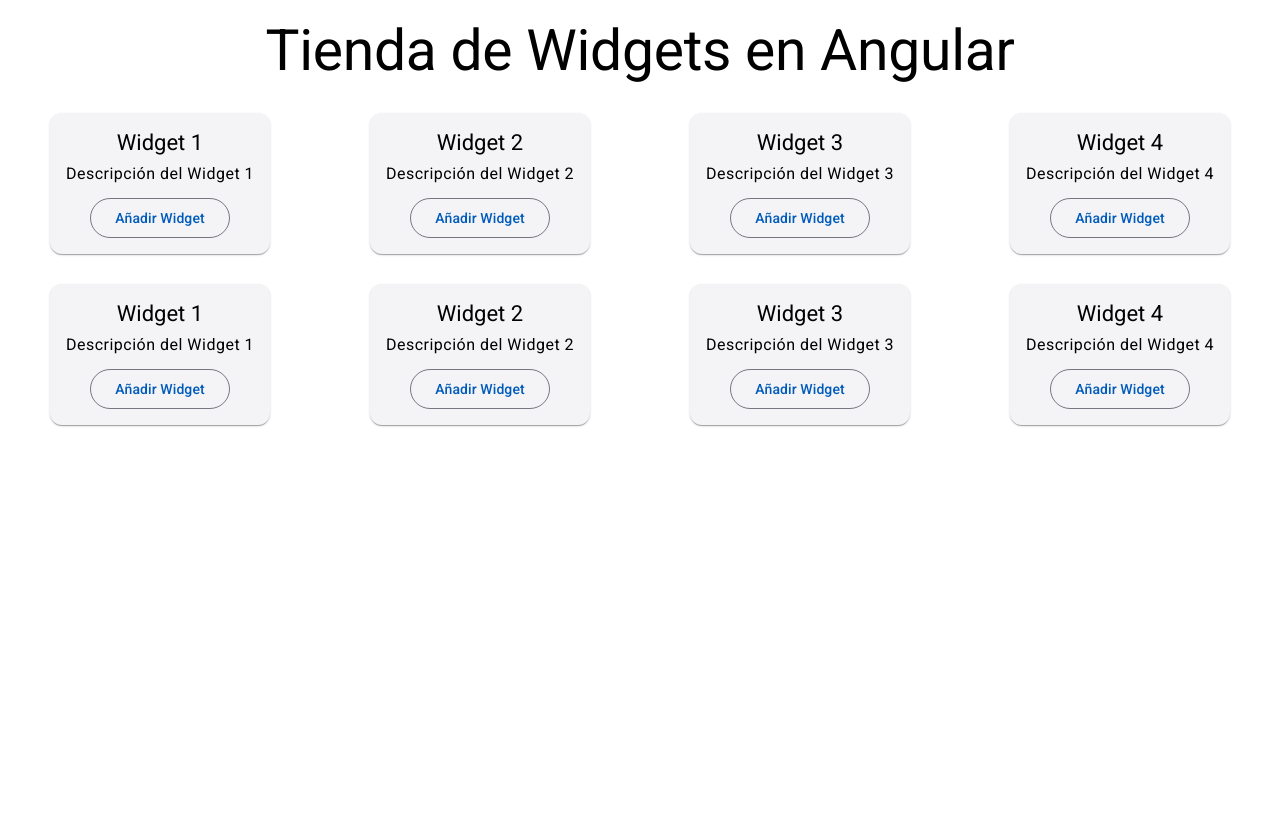
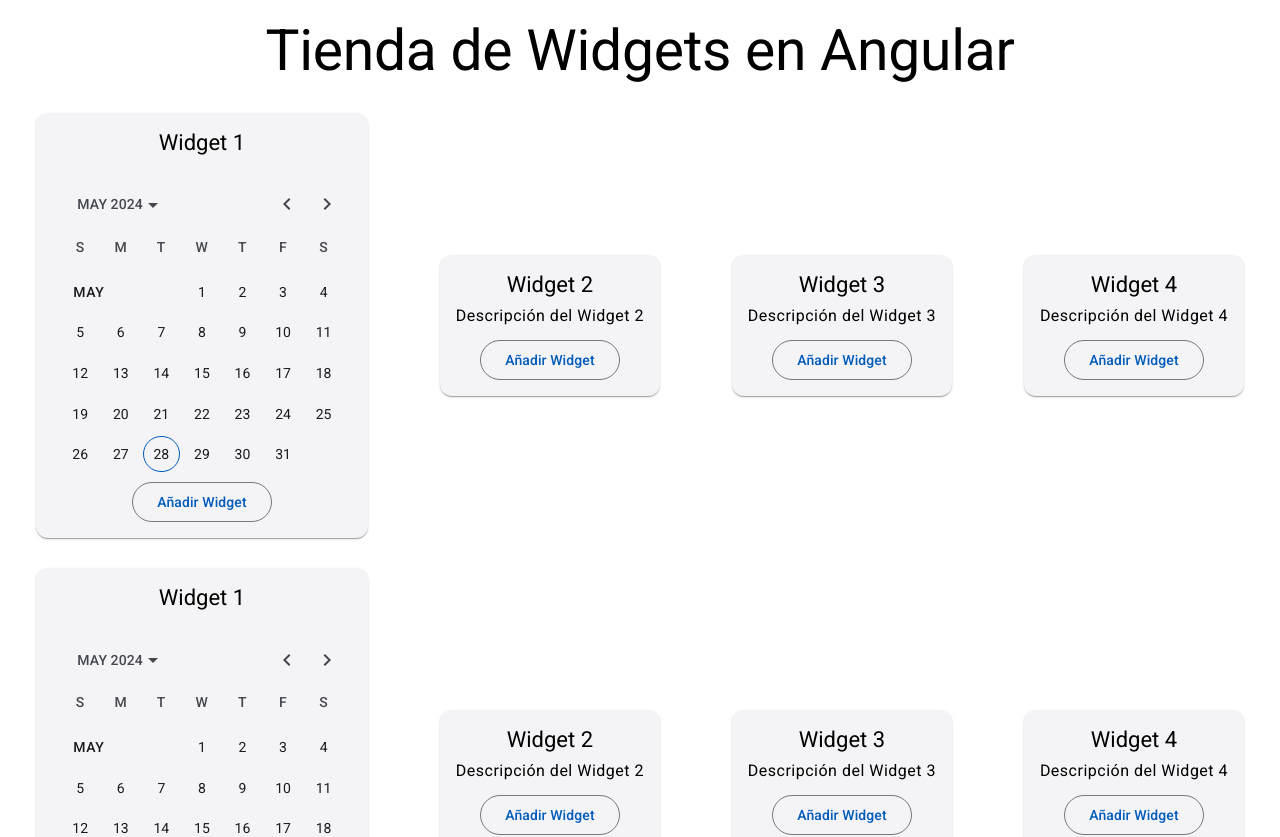
Before and after one commit to Carlistos10/AngularComponentes, an Angular app in the folder angular-componentes/: page / in a window 1280 px wide. Shown: the top 837 px of the page. Built offline with nearby package versions, Linux system fonts and the light colour scheme.

Commit message:
calendario

```diff
--- a/angular-componentes/src/app/widget1/widget1.component.html
+++ b/angular-componentes/src/app/widget1/widget1.component.html
@@ -3,7 +3,9 @@
         <mat-card-title class="medio">Widget 1</mat-card-title>
     </mat-card-header>
     <mat-card-content class="centro">
-        <p>Descripción del Widget 1</p>
+        <section style="width: 300px;">
+            <mat-calendar></mat-calendar>
+        </section>
 
         <button mat-stroked-button (click)="openWidgetGuardado()">
             Añadir Widget
--- a/angular-componentes/src/app/widget1/widget1.component.ts
+++ b/angular-componentes/src/app/widget1/widget1.component.ts
@@ -6,11 +6,14 @@ import { MatInputModule } from '@angular/material/input';
 import { FormsModule } from '@angular/forms';
 import { MatFormFieldModule } from '@angular/material/form-field';
 
+import { MatDatepickerModule } from '@angular/material/datepicker';
+import { MatNativeDateModule } from '@angular/material/core';
+
 
 @Component({
   selector: 'app-widget1',
   standalone: true,
-  imports: [MatCardModule, MatFormFieldModule, FormsModule, MatInputModule, MatButtonModule],
+  imports: [MatCardModule, MatFormFieldModule, FormsModule, MatInputModule, MatButtonModule, MatDatepickerModule, MatNativeDateModule],
   templateUrl: './widget1.component.html',
   styleUrl: './widget1.component.css'
 })
```
